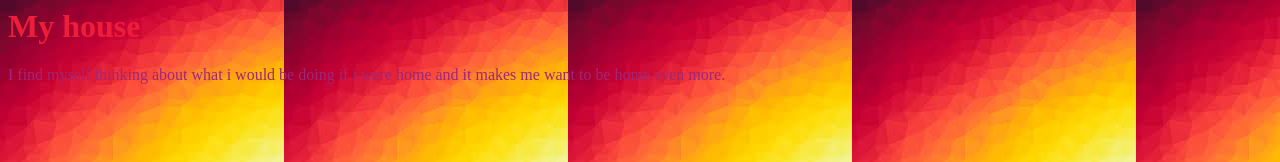
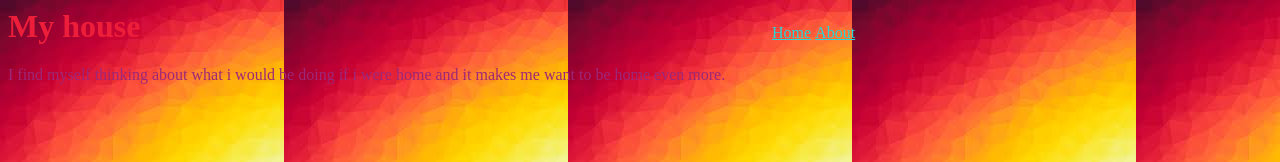
Before and after one commit to paigemarie12/iwannagohome, a plain HTML site: page onmywayhome.html in a window 1280 px wide. Shown: the top 162 px of the page. Drawn offline with Linux system fonts and the light colour scheme.

Commit message:
Update onmywayhome.html

```diff
--- a/onmywayhome.html
+++ b/onmywayhome.html
@@ -1,5 +1,9 @@
 <html>
 <head>
+<ul>
+  <li><a href="index.html">Home</a></li>
+  <li><a href="onmywayhome.html">About</a></li>
+ </ul>
 <link href="index.css" rel="stylesheet" type="text/css">
 <title>On my way home </title>
 </head>
```
